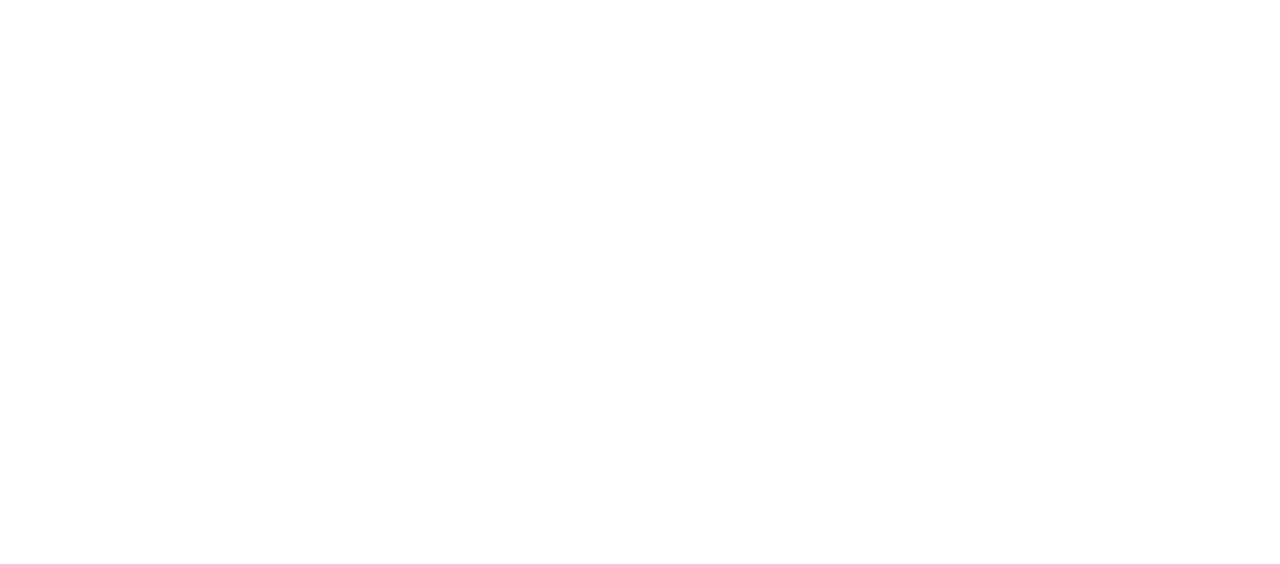
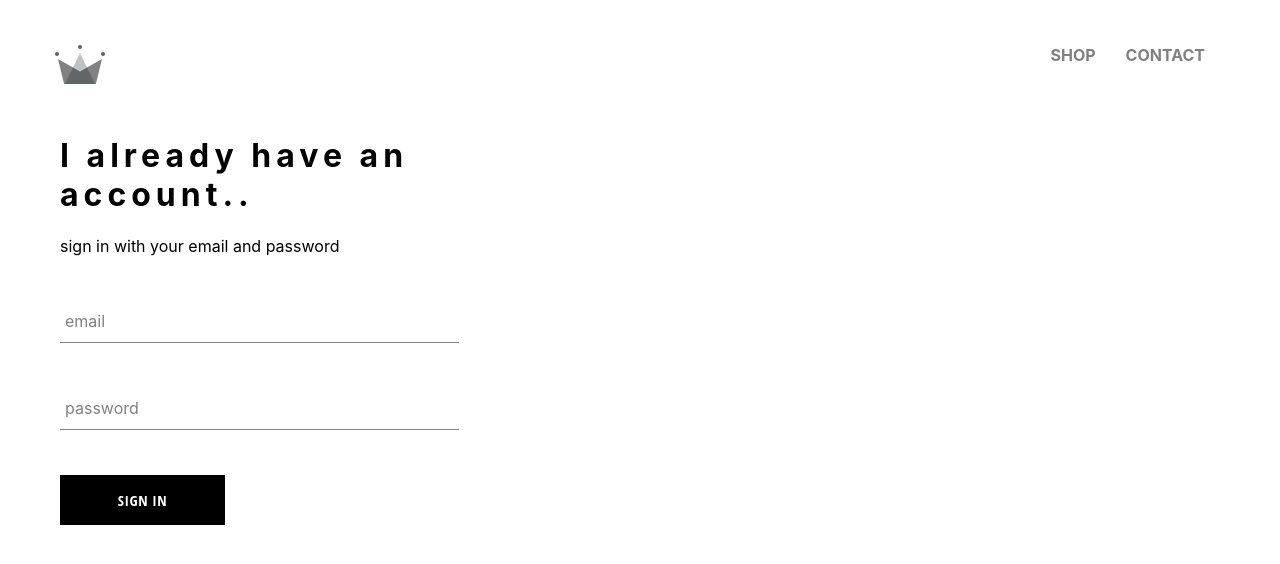
Before and after one commit to Mghrabi/THE-SHOP-WEBSITE, a React (Create React App) app: page /signin in a window 1280 px wide. Shown: the top 564 px of the page. Built offline with nearby package versions, Linux system fonts and the light colour scheme.

Commit message:
adding what is before auth

```diff
--- a/src/App.js
+++ b/src/App.js
@@ -1,8 +1,10 @@
 import React from 'react';
 // import 'node-sass';
 import HomePage from './pages/homepage/HomePage.js';
-import {Route, Link} from 'react-router-dom';
+import {Route, Link, Switch} from 'react-router-dom';
 import ShopPage from './pages/ShopPage/ShopPage.js';
+import Header from './components/header/header.js';
+import SignInAndUp from './pages/sign_in_and_up/signInAndUp.js';
 
 const HatPage = () => {
   return (
@@ -15,8 +17,12 @@
 function App() {
   return (
     <div>
-      <Route exact path='/' component={HomePage}/>
-      <Route exact path='/shop' component={ShopPage}/>
+      <Header/>
+      <Switch>
+        <Route exact path='/' component={HomePage}/>
+        <Route exact path='/shop' component={ShopPage}/>
+        <Route exact path='/signin' component={SignInAndUp}/>
+      </Switch>
     </div>
   );
 }
--- /dev/null
+++ b/src/components/FormInput/FormInput.js
@@ -0,0 +1,19 @@
+import React from 'react';
+import './FormInput.scss';
+
+const FormInput = ({label,...otherProps}) => {
+    return(
+        <div className='group'>
+            <input className='form-input' {...otherProps}/>
+            {label?
+                <label className={`
+                ${otherProps.value.length?'shrink':''} form-input-label`}>
+                    {label}
+                </label>
+            :null}
+
+        </div>
+    )
+}
+
+export default FormInput;
--- /dev/null
+++ b/src/components/FormInput/FormInput.scss
@@ -0,0 +1,54 @@
+$sub-color: grey;
+$main-color: black;
+
+@mixin shrinkLabel {
+  top: -14px;
+  font-size: 12px;
+  color: $main-color;
+}
+
+.group {
+  position: relative;
+  margin: 45px 0;
+
+  .form-input {
+    background: none;
+    background-color: white;
+    color: $sub-color;
+    font-size: 18px;
+    padding: 10px 10px 10px 5px;
+    display: block;
+    width: 100%;
+    border: none;
+    border-radius: 0;
+    border-bottom: 1px solid $sub-color;
+    margin: 25px 0;
+
+    &:focus {
+      outline: none;
+    }
+
+    &:focus ~ .form-input-label {
+      @include shrinkLabel();
+    }
+  }
+
+  input[type='password'] {
+    letter-spacing: 0.3em;
+  }
+
+  .form-input-label {
+    color: $sub-color;
+    font-size: 16px;
+    font-weight: normal;
+    position: absolute;
+    pointer-events: none;
+    left: 5px;
+    top: 10px;
+    transition: 300ms ease all;
+
+    &.shrink {
+      @include shrinkLabel();
+    }
+  }
+}
--- a/src/components/collectionItem/collectionItem.js
+++ b/src/components/collectionItem/collectionItem.js
@@ -10,7 +10,7 @@
             />
             <div className='collection-footer'>
                 <span className='name'>{name}</span>
-                <span className='price'>{price}</span>
+                <span className='price'>{price}$</span>
             </div>
 
         </div>
--- /dev/null
+++ b/src/components/customButton/customButton.js
@@ -0,0 +1,10 @@
+import React from 'react';
+import './customButton.scss';
+
+const CustomButton = ({ children, ...otherProps }) => (
+  <button className='custom-button' {...otherProps}>
+    {children}
+  </button>
+);
+
+export default CustomButton;
--- /dev/null
+++ b/src/components/customButton/customButton.scss
@@ -0,0 +1,22 @@
+.custom-button {
+    min-width: 165px;
+    width: auto;
+    height: 50px;
+    letter-spacing: 0.5px;
+    line-height: 50px;
+    padding: 0 35px 0 35px;
+    font-size: 15px;
+    background-color: black;
+    color: white;
+    text-transform: uppercase;
+    font-family: 'Open Sans Condensed';
+    font-weight: bolder;
+    border: none;
+    cursor: pointer;
+
+    &:hover {
+      background-color: white;
+      color: black;
+      border: 1px solid black;
+    }
+  }
--- /dev/null
+++ b/src/components/header/header.js
@@ -0,0 +1,23 @@
+import React from 'react';
+import { Link } from 'react-router-dom';
+import './header.scss';
+import { ReactComponent as Logo } from './logo.svg';
+
+
+const Header = () => (
+  <div className='header'>
+    <Link className='logo-container' to='/'>
+      <Logo className='logo' />
+    </Link>
+    <div className='options'>
+      <Link className='option' to='/shop'>
+        SHOP
+      </Link>
+      <Link className='option' to='/shop'>
+        CONTACT
+      </Link>
+    </div>
+  </div>
+);
+
+export default Header;
--- /dev/null
+++ b/src/components/header/header.scss
@@ -0,0 +1,32 @@
+.header {
+    height: 70px;
+    width: 100%;
+    display: flex;
+    justify-content: space-between;
+    margin-bottom: 25px;
+
+    .logo-container {
+      height: 100%;
+      width: 70px;
+      padding: 25px;
+      margin-left: -30px;
+    }
+
+    .options {
+      width: 50%;
+      height: 100%;
+      display: flex;
+      align-items: center;
+      justify-content: flex-end;
+
+      .option {
+        padding: 10px 15px;
+      }
+    }
+  }
+
+ a{
+     text-decoration: none;
+     color : grey;
+     font-weight: bolder;
+ }
--- /dev/null
+++ b/src/components/signIn/signIn.js
@@ -0,0 +1,59 @@
+import React from 'react';
+import './signIn.scss';
+import FormInput from '../FormInput/FormInput.js';
+import CustomButton from '../customButton/customButton.js';
+
+class SignIn extends React.Component {
+    constructor(){
+        super();
+        this.state = {
+            email:'',
+            password:''
+        }
+    }
+
+    handleInputChange = (event) => {
+        const {name, value} = event.target;
+        console.log(event.target, name, value);
+        this.setState({[name]:value}, () => {
+            console.log(this.state);
+        });
+    }
+
+    handleInputSubmit = (event) => {
+        event.preventDefault();
+
+        this.setState({email:'',password:''})
+    }
+
+    render(){
+        return(
+            <div className='signin'>
+                <h1 style={{letterSpacing:'5px'}}>I already have an account..</h1>
+                <span>sign in with your email and password</span>
+                <form  onSubmit={this.handleInputSubmit}>
+
+                    <FormInput
+                        onChange={this.handleInputChange}
+                        label='email'
+                        name='email' type='email'
+                        value={this.state.email}
+                        required
+                    />
+
+                    <FormInput
+                        onChange={this.handleInputChange}
+                        label='password'
+                        name='password'
+                        type='password'
+                        value={this.state.password}
+                        required/>
+
+                    <CustomButton type='submit'>SIGN IN</CustomButton>
+                </form>
+            </div>
+        )
+    }
+}
+
+export default SignIn;
--- /dev/null
+++ b/src/components/signIn/signIn.scss
@@ -0,0 +1,5 @@
+.signin {
+    width: 30vw;
+    display: flex;
+    flex-direction: column;
+  }
--- /dev/null
+++ b/src/pages/sign_in_and_up/signInAndUp.js
@@ -0,0 +1,12 @@
+import React from 'react';
+import './signInAndUp.scss';
+import SignIn from '../../components/signIn/signIn.js';
+
+
+const SignInAndUp = () => {
+    return (
+       <SignIn/>
+    )
+}
+
+export default SignInAndUp;
```
Also changed, not shown: src/components/header/logo.svg (added), src/pages/sign_in_and_up/signInAndUp.scss (added).
